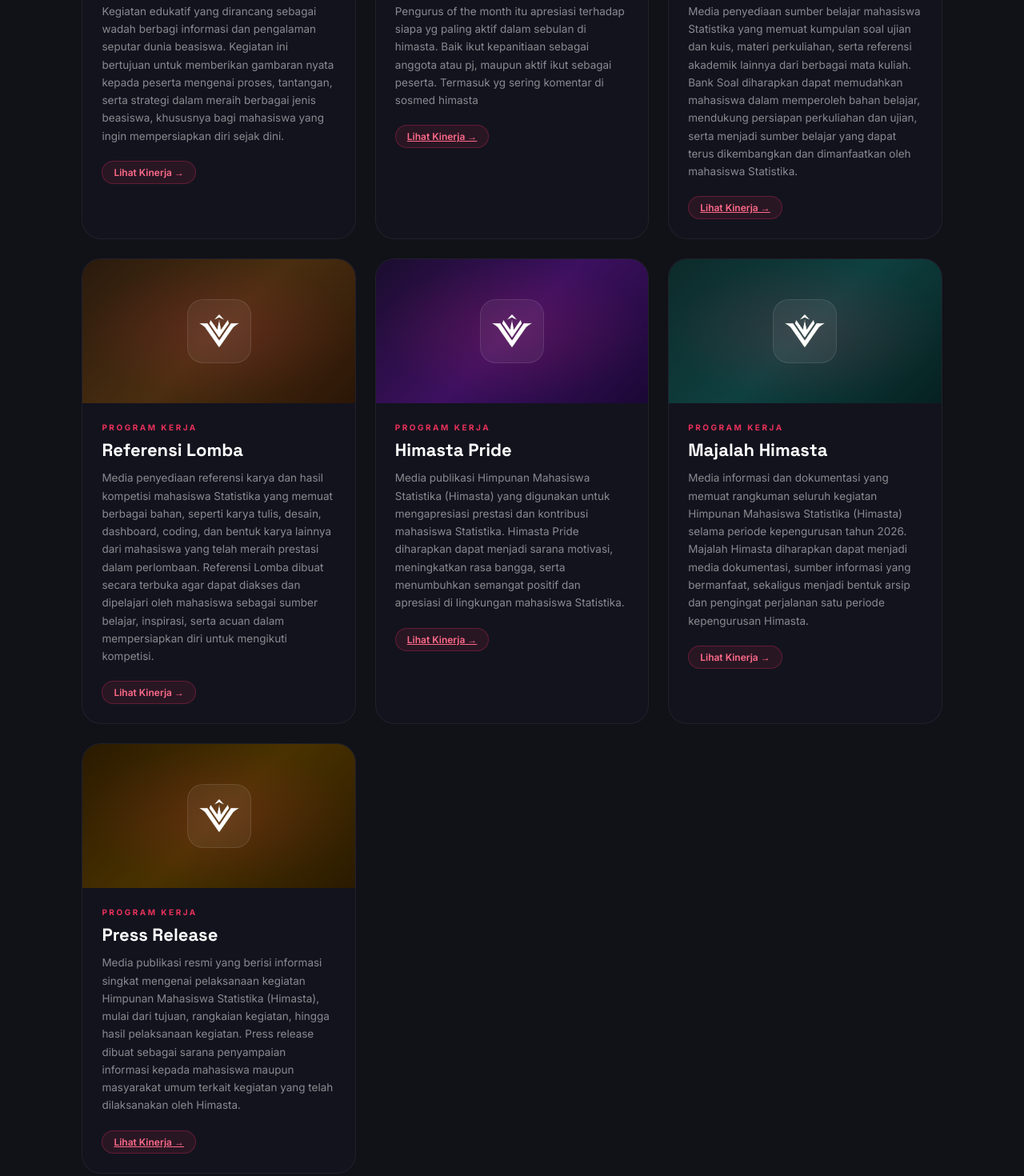
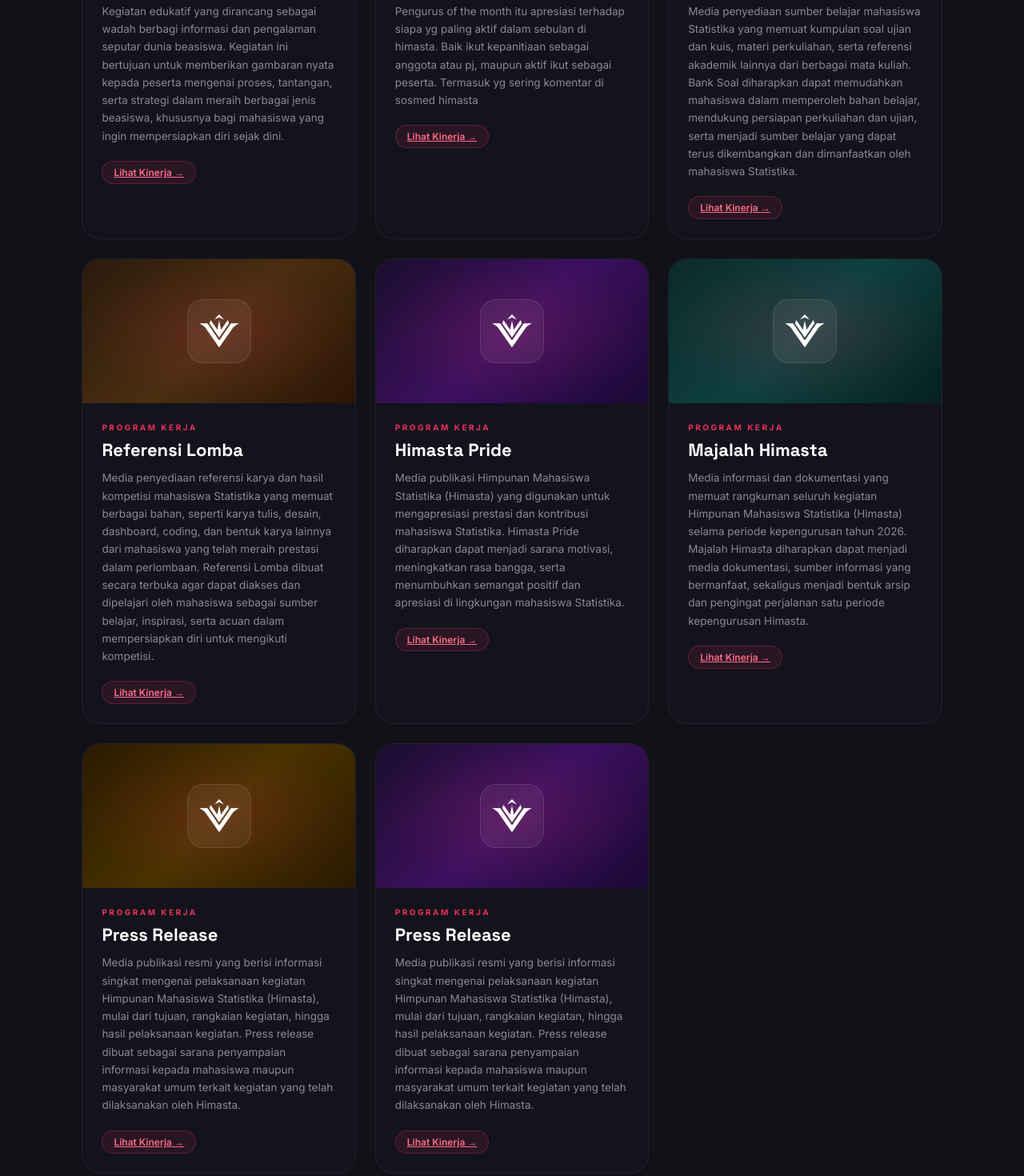
Before and after one commit to donyyyy23/himasta, a plain HTML site: page index.html in a window 1280 px wide. Shown: the part 2339-3809 px from the top of the page at 80% size. Drawn offline with Linux system fonts and the light colour scheme.

Commit message:
Add files via upload

```diff
--- a/index.html
+++ b/index.html
@@ -875,7 +875,7 @@
         <div class="event-desc">
           Kegiatan edukatif yang dirancang sebagai wadah berbagi informasi dan pengalaman seputar dunia beasiswa. Kegiatan ini bertujuan untuk memberikan gambaran nyata kepada peserta mengenai proses, tantangan, serta strategi dalam meraih berbagai jenis beasiswa, khususnya bagi mahasiswa yang ingin mempersiapkan diri sejak dini.
         </div>
-        <span class="event-pill">Lihat Kinerja →</span>
+         <a href="https://docs.google.com/spreadsheets/d/1UqSXfX_0YA7QSwNuTR246uLGXjGCCsTJ1B5A778WPPs/edit?usp=drive_link" target="_blank" class="event-pill">Lihat Kinerja →</a>
       </div>
     </div>
 
@@ -921,7 +921,7 @@
         <div class="event-desc">
           Media penyediaan referensi karya dan hasil kompetisi mahasiswa Statistika yang memuat berbagai bahan, seperti karya tulis, desain, dashboard, coding, dan bentuk karya lainnya dari mahasiswa yang telah meraih prestasi dalam perlombaan. Referensi Lomba dibuat secara terbuka agar dapat diakses dan dipelajari oleh mahasiswa sebagai sumber belajar, inspirasi, serta acuan dalam mempersiapkan diri untuk mengikuti kompetisi.
         </div>
-        <span class="event-pill">Lihat Kinerja →</span>
+        <a href="https://drive.google.com/drive/folders/1ri6CWwB_9A6VVGMLXI2r9c0LFzkOTIEH?usp=sharing" target="_blank" class="event-pill">Lihat Kinerja →</a>
       </div>
     </div>
 
@@ -951,13 +951,28 @@
         <div class="event-desc">
           Media informasi dan dokumentasi yang memuat rangkuman seluruh kegiatan Himpunan Mahasiswa Statistika (Himasta) selama periode kepengurusan tahun 2026. Majalah Himasta diharapkan dapat menjadi media dokumentasi, sumber informasi yang bermanfaat, sekaligus menjadi bentuk arsip dan pengingat perjalanan satu periode kepengurusan Himasta.
         </div>
-        <span class="event-pill">Lihat Kinerja →</span>
+        <a href="https://canva.link/aqhvm816condgcz" target="_blank" class="event-pill">Lihat Kinerja →</a>
       </div>
     </div>
 
     <!-- HUAL -->
     <div class="event-card reveal" style="transition-delay:0.7s">
       <div class="event-banner hual">
+        <div class="event-icon-wrap"><img src="Kabinet_putih.png" style="width:50px;height:50px;object-fit:contain;"></div>
+      </div>
+      <div class="event-info">
+        <div class="event-tag">Program Kerja</div>
+        <div class="event-name">Press Release</div>
+        <div class="event-desc">
+          Media publikasi resmi yang berisi informasi singkat mengenai pelaksanaan kegiatan Himpunan Mahasiswa Statistika (Himasta), mulai dari tujuan, rangkaian kegiatan, hingga hasil pelaksanaan kegiatan. Press release dibuat sebagai sarana penyampaian informasi kepada mahasiswa maupun masyarakat umum terkait kegiatan yang telah dilaksanakan oleh Himasta.
+        </div>
+        <a href="https://press-release-himasta.framer.website/" target="_blank" class="event-pill">Lihat Kinerja →</a>
+      </div>
+    </div>
+
+    <!-- HUAL -->
+    <div class="event-card reveal" style="transition-delay:0.7s">
+      <div class="event-banner kreasi">
         <div class="event-icon-wrap"><img src="Kabinet_putih.png" style="width:50px;height:50px;object-fit:contain;"></div>
       </div>
       <div class="event-info">
```
